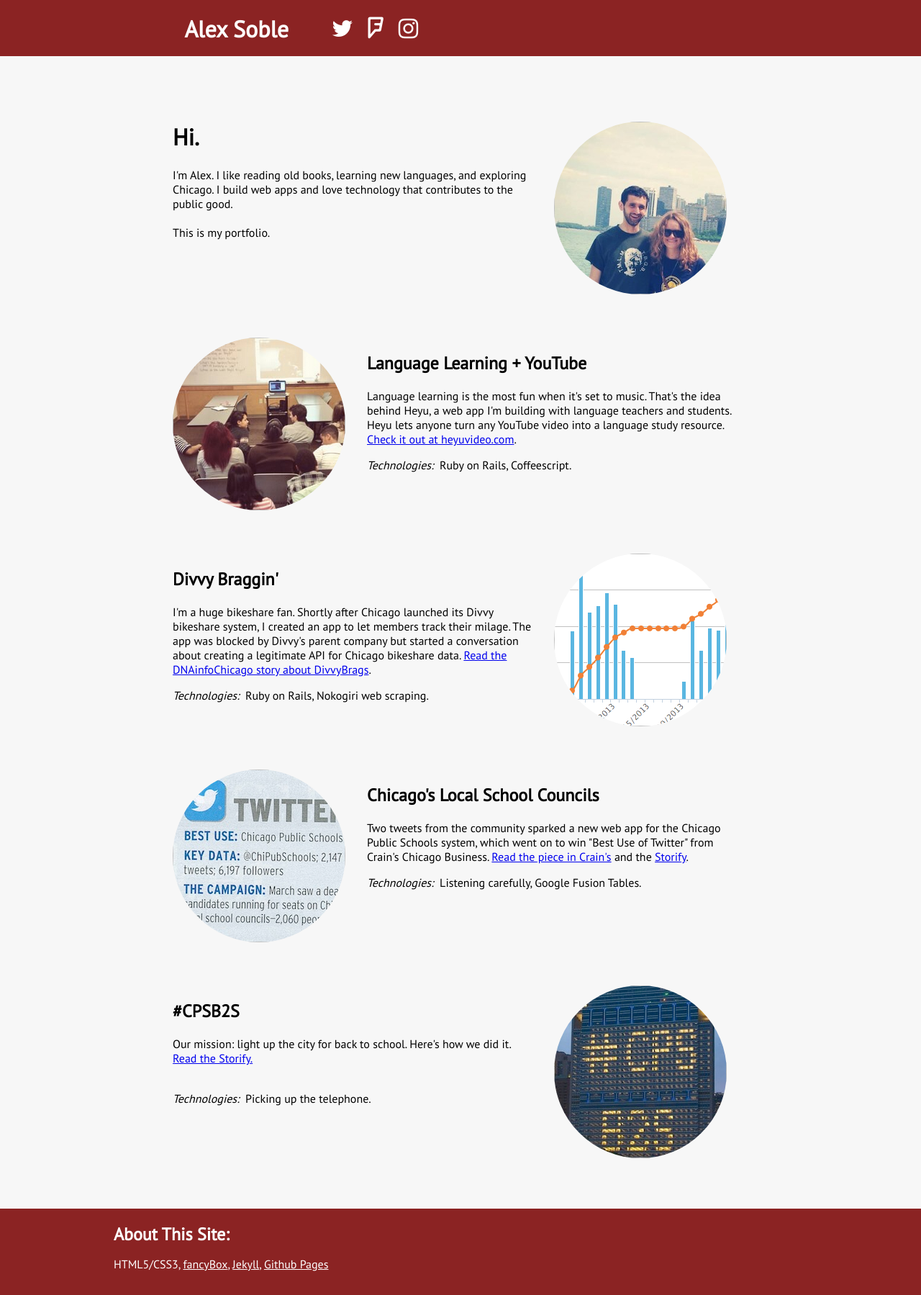
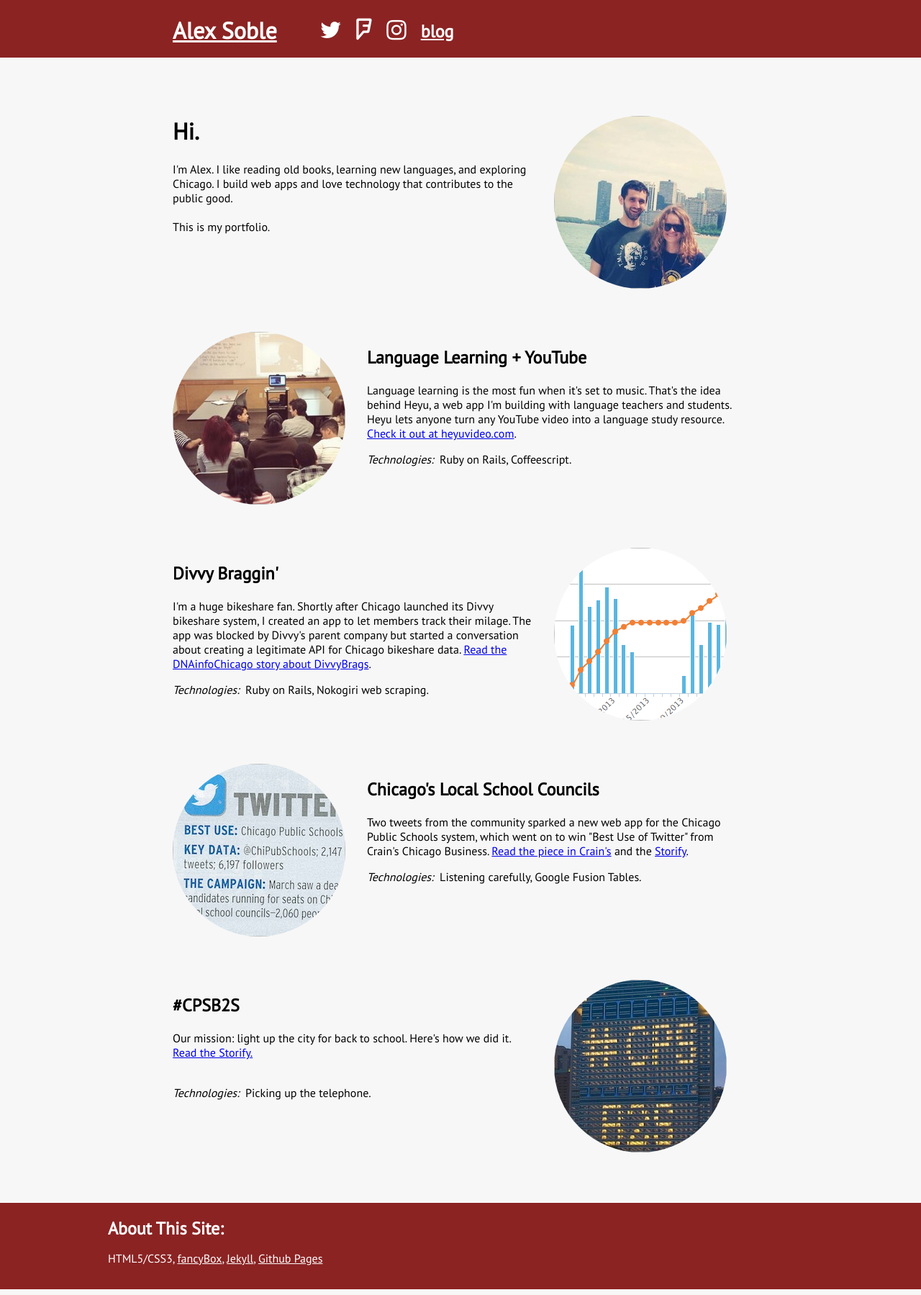
Before and after one commit to alexsoble/alexsoble, a Jekyll site: the page built from index.html, in a window 1280 px wide. Shown: the whole page at 72% size. Built offline with Jekyll 4.4.1, drawn with Linux system fonts in a browser that asks for light colours; nearby versions of some CDN libraries.

Commit message:
Fixed some css issues, added blog posts page

```diff
--- a/_layouts/default.html
+++ b/_layouts/default.html
@@ -14,8 +14,10 @@
 <body>
 
   <div id='header'>
-    <div id='header-div' class='main-div'>
-      <h1 style="float: left;">Alex Soble</h1>
+    <div class='main-div'>
+      <h1 class="header-text main">
+        <a href="/">Alex Soble</a>
+      </h1>
       <p class="header-icon" style="margin-left: 60px;">
         <a href="https://www.twitter.com/alexsoble">
           <i class="fa fa-twitter fa-2x"></i>
@@ -31,6 +33,9 @@
           <i class="fa fa-instagram fa-2x"></i>
         </a>
       </p>
+      <h2 class="header-text blog">
+        <a href="/blog">blog</a>
+      </h2>
     </div>
   </div>
 
--- a/assets/styling.css
+++ b/assets/styling.css
@@ -4,6 +4,12 @@
 
   body {
     background-color: #f7f7f7;
+    padding: 0px;
+    margin: 0px;
+    }
+
+  .big-text {
+    font-size: 15px;
     }
 
   .main-div {
@@ -31,12 +37,20 @@
     margin-right: auto;
     }
 
-  #header-div {
-    position: relative; right: 100px; bottom: 20px;
+  .header-icon {
+    float: left; margin-left: 20px; position: relative; bottom: 10px;
     }
 
-  .header-icon {
-    float: left; margin-left: 20px; position: relative; top: 10px
+  .header-text {
+    float:left; margin-left: 20px; position: relative; bottom: 20px;
+    }
+
+  .header-text.main {
+    margin-left: 0px;
+    }
+
+  .header-text.blog {
+    bottom: 12px;
     }
 
   .block {
@@ -123,14 +137,11 @@
     }
 
   #header {
-    position: relative;
-    top: -10px;
-    width: 120%;
-    left: -10px;
+    width: auto;
+    padding: 0px;
+    margin: 0px;
     padding-top: 20px;
     background-color: #8B2323;
-    margin-top: 0px;
-    margin-left: 0px;
     color: white;
     height: 60px;
     }
--- a/index.html
+++ b/index.html
@@ -1,5 +1,6 @@
 ---
 layout: default
+title: Alex Soble
 ---
 
     <div class='block'>
```
Also changed, not shown: blog/index.html (added, +7 -0 lines).
